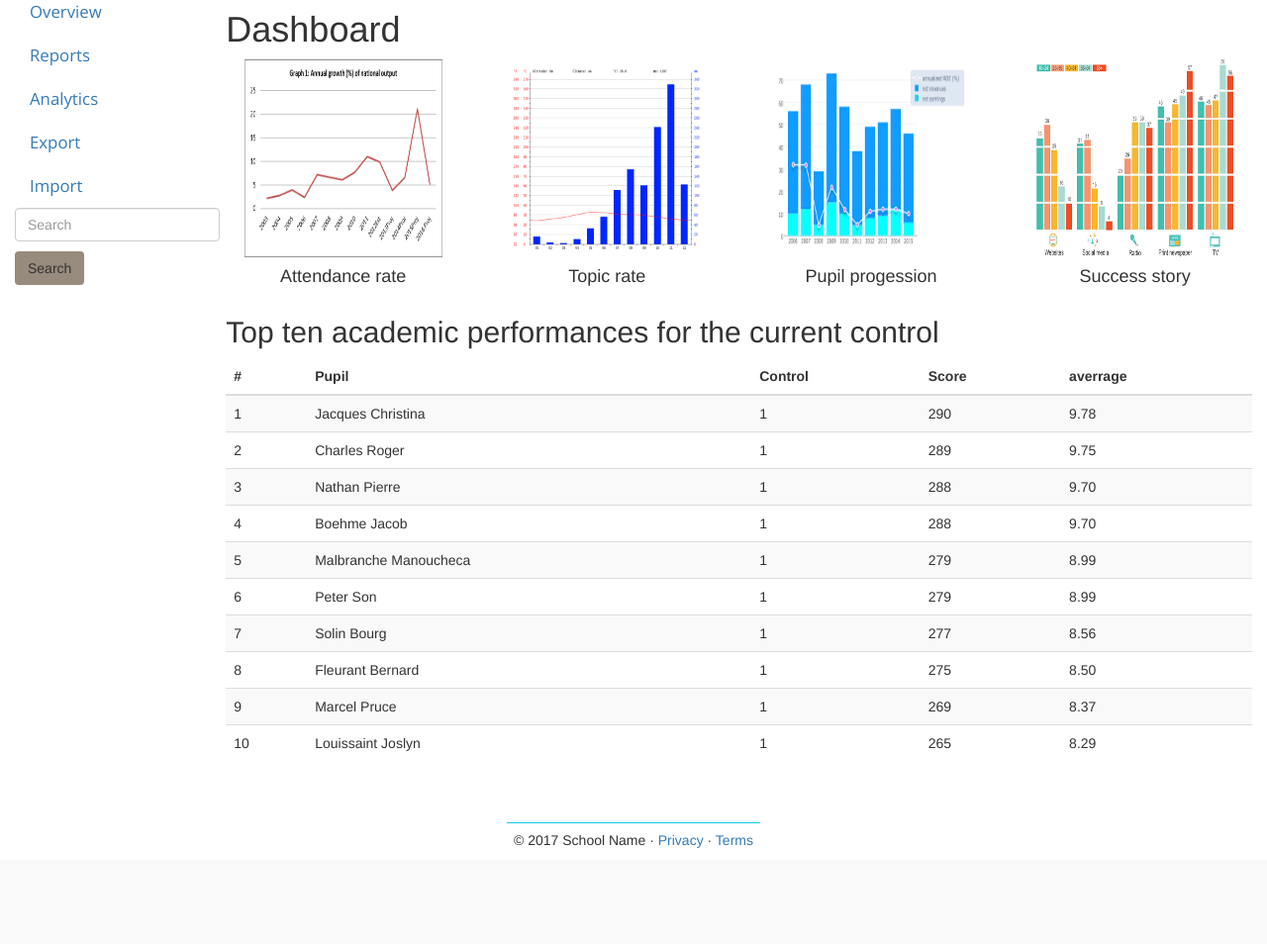
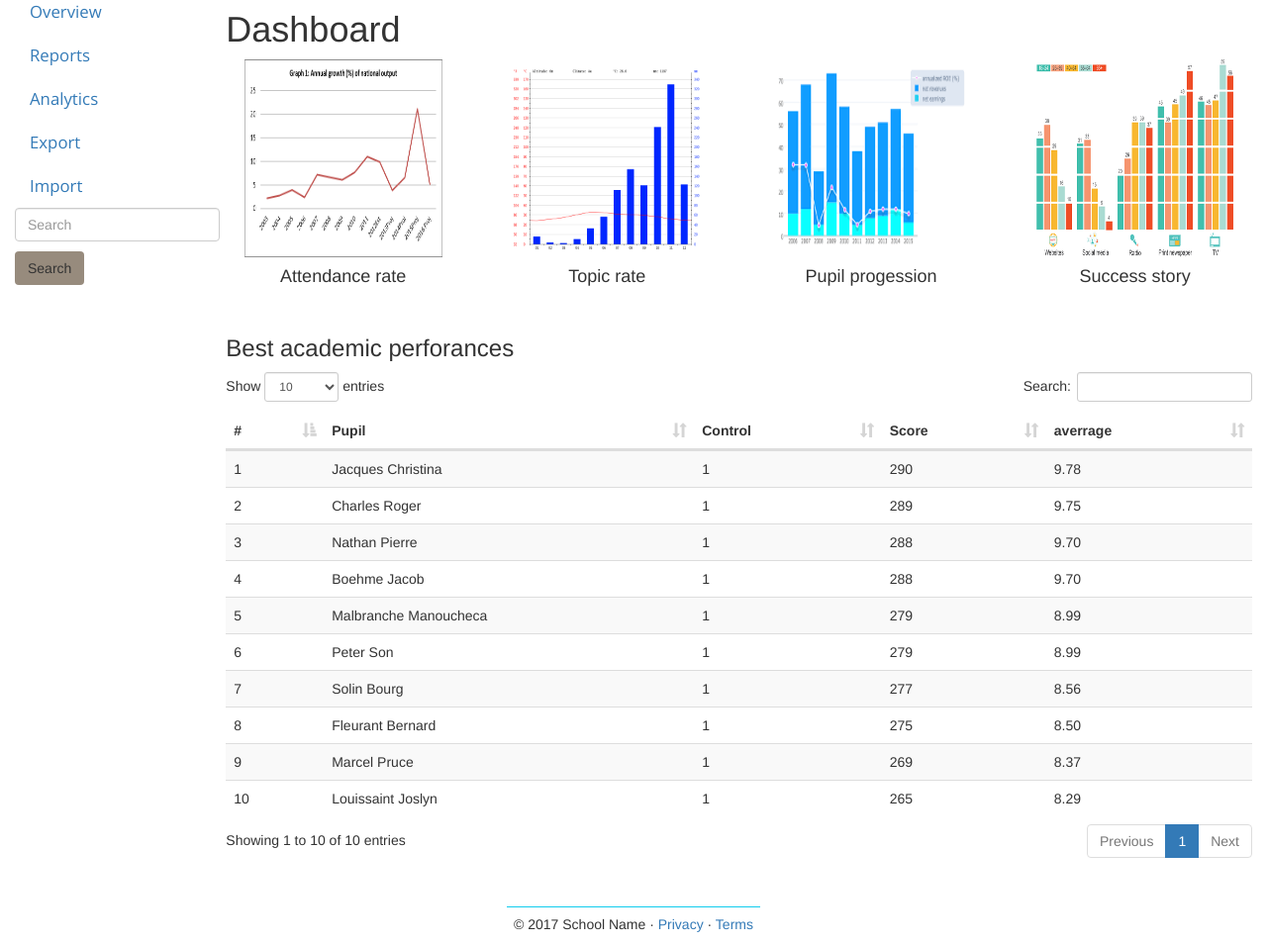
Before and after one commit to wisnercelucus/ls-sms, a Django app: page /home/ in a window 1280 px wide. Shown: the part 75-1029 px from the top of the page at 99% size. Before the commit the page ends 932 px from the top, so only its background shows below. Run offline with Django 3.2, Linux system fonts and the light colour scheme; a user stored in the database is signed in; data comes from the database, SQL or seed files in the repository; some libraries are stand-ins or nearby versions.

Commit message:
Just modified some tricks

```diff
--- a/school/templates/school/index.html
+++ b/school/templates/school/index.html
@@ -56,11 +56,11 @@
               <h4>Success story</h4>
              <!-- <span class="text-muted">Something else</span>-->
             </div>
-          </section>
+          </section><br>
 
-          <h2>Top ten academic performances for the current control</h2>
+          <h3>Best academic perforances</h3>
           <div class="table-responsive">
-            <table class="table table-striped">
+            <table class="table table-striped list_overview">
               <thead>
                 <tr>
                   <th>#</th>
--- a/school/views.py
+++ b/school/views.py
@@ -54,11 +54,11 @@ def import_data(request):
 			doc.upload = myfile
 			doc.save()
 			print(doc.upload.url)
-			if settings.DEBUG == True:
-				data = csv.reader(open(doc.upload.path), delimiter=',')
-			else:
+			if settings.DEBUG == True: # execute that block locally
+				data = csv.reader(open(doc.upload.path), delimiter=',') # locally the file is red frm the path so i us doc.upload.path
+			else: #this block is executed in production. So the file is red from the url. so I use doc.upload.url
 				rep = requests.get(doc.upload.url)
-				text = codecs.iterdecode(rep.iter_lines(), 'latin_1')
+				text = codecs.iterdecode(rep.iter_lines(), 'latin_1') #codecs is use to decode the lines. I don't really master how it works.
 				data = csv.reader(text, delimiter = ',')
 			header = next(data)
 			header_cols = convert_header(header)
--- a/templates/layouts/base.html
+++ b/templates/layouts/base.html
@@ -139,6 +139,7 @@
                       $("#list_course").dataTable();
                       $("#list_score").dataTable();
                       $("#list_attendance").dataTable();
+                      $(".list_overview").dataTable();
 
           });
 
--- a/templates/pages/login.html
+++ b/templates/pages/login.html
@@ -1,7 +1,7 @@
 {% extends 'layouts/base.html' %}
 
         {% block title %}
-            Login ! eSchool
+            Login | eSchool
         {% endblock %}
 
 {% block maincontent %}
```
